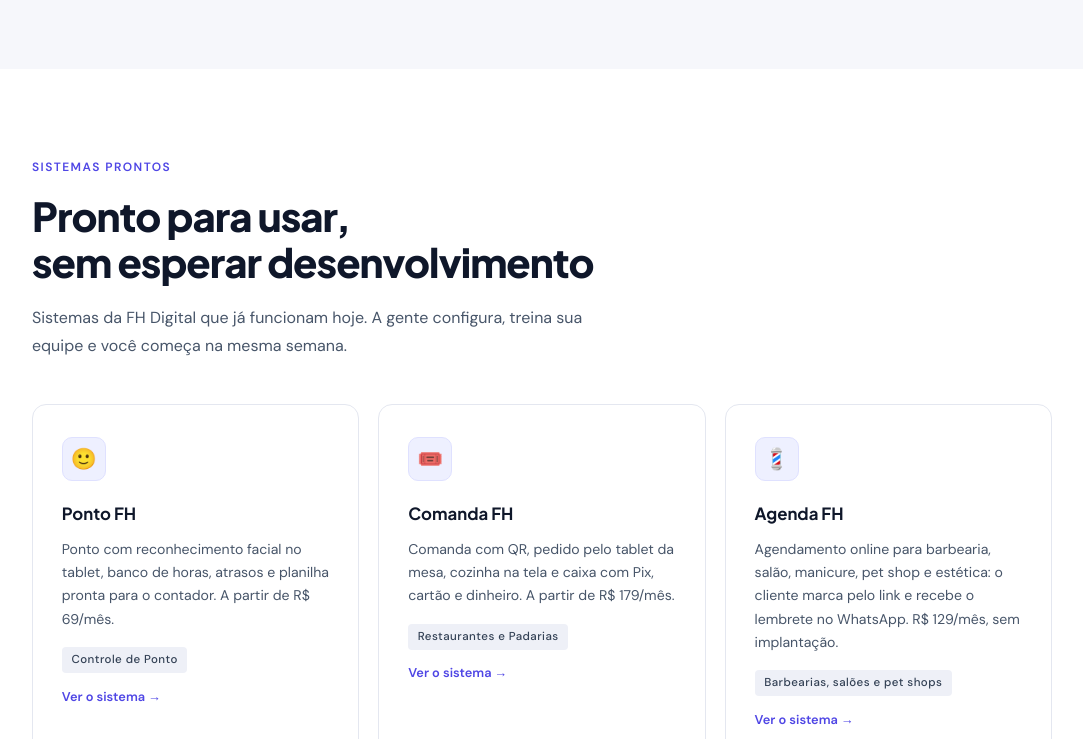
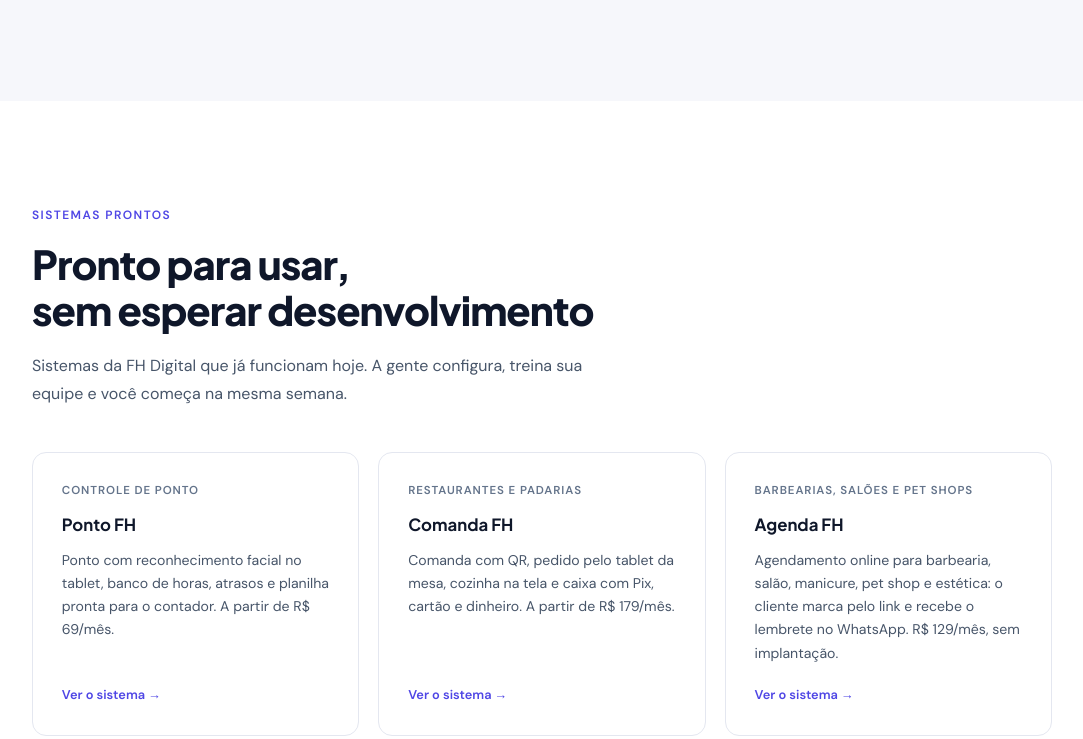
Before and after one commit to programadorfabricio/fh.dev, a plain HTML site: page index.html in a window 1280 px wide. Shown: the part 1207-1946 px from the top of the page, without its empty margins (98-1181 px from the left). Drawn offline with Linux system fonts and the light colour scheme.

Commit message:
Home clean: 2 fontes, sem emojis/animações, cards mais simples
Co-Authored-By: Claude Opus 5.5 <noreply@anthropic.com>
Claude-Session: https://claude.ai/code/session_011e8J5iVhRyvdzY5D7YiJG4

```diff
--- a/css/home-claro.css
+++ b/css/home-claro.css
@@ -316,3 +316,40 @@ body.tema-claro {
 .tema-claro .pricing-btn.featured-btn { background: var(--accent); border-color: var(--accent); color: #fff; }
 .tema-claro .pricing-price { font-size: 1.7rem; white-space: nowrap; }
 .tema-claro .pricing-price.custom-price { font-size: 1.5rem; }
+
+/* ===== CLEAN: menos elementos, menos movimento ===== */
+/* só 2 fontes: Plus Jakarta Sans (títulos) + DM Sans (texto) */
+.tema-claro .nav-logo, .tema-claro .logo-name-main { font-family: var(--titulo); font-weight: 800; }
+
+/* sem animações de entrada nem efeitos que "pulam" */
+.tema-claro .hero-badge, .tema-claro .hero h1, .tema-claro .hero-sub,
+.tema-claro .hero-actions, .hero-provas, .hero-visual { animation: none; }
+.tema-claro .badge-dot { animation: none; }
+.tema-claro .service-card:hover { transform: none; box-shadow: none; }
+
+/* cards: sem emoji, segmento discreto em cima, título, texto e link */
+.tema-claro .service-card { display: flex; flex-direction: column; padding: 1.8rem; }
+.tema-claro .service-icon { display: none; }
+.tema-claro .service-tag {
+  order: -1;
+  margin: 0 0 0.6rem;
+  padding: 0;
+  background: none;
+  color: var(--muted2);
+  font-size: 0.72rem;
+  font-weight: 600;
+  text-transform: uppercase;
+  letter-spacing: 0.08em;
+}
+.tema-claro .service-card p { flex: 1; }
+.tema-claro .service-arrow { margin-top: 1.2rem; }
+
+/* depoimentos sem aspas decorativas nem itálico */
+.tema-claro .testimonial-quote { display: none; }
+.tema-claro .testimonial-text { font-style: normal; }
+
+/* mais respiro entre seções */
+.tema-claro main > section { padding-top: 6.5rem; padding-bottom: 6.5rem; }
+@media (max-width: 768px) {
+  .tema-claro main > section { padding-top: 4.5rem; padding-bottom: 4.5rem; }
+}
--- a/index.html
+++ b/index.html
@@ -42,10 +42,10 @@
 <!-- ✅ FIX 2: Preload da fonte principal para reduzir LCP -->
 <link rel="preconnect" href="https://fonts.googleapis.com">
 <link rel="preconnect" href="https://fonts.gstatic.com" crossorigin>
-<link rel="preload" as="style" href="https://fonts.googleapis.com/css2?family=Plus+Jakarta+Sans:wght@600;700;800&family=Syne:wght@700;800&family=DM+Sans:ital,wght@0,300;0,400;0,500;0,600;1,300&display=swap">
-<link rel="stylesheet" href="https://fonts.googleapis.com/css2?family=Plus+Jakarta+Sans:wght@600;700;800&family=Syne:wght@700;800&family=DM+Sans:ital,wght@0,300;0,400;0,500;0,600;1,300&display=swap" media="print" onload="this.media='all'">
+<link rel="preload" as="style" href="https://fonts.googleapis.com/css2?family=Plus+Jakarta+Sans:wght@600;700;800&family=DM+Sans:ital,wght@0,300;0,400;0,500;0,600;1,300&display=swap">
+<link rel="stylesheet" href="https://fonts.googleapis.com/css2?family=Plus+Jakarta+Sans:wght@600;700;800&family=DM+Sans:ital,wght@0,300;0,400;0,500;0,600;1,300&display=swap" media="print" onload="this.media='all'">
 <noscript>
-  <link rel="stylesheet" href="https://fonts.googleapis.com/css2?family=Plus+Jakarta+Sans:wght@600;700;800&family=Syne:wght@700;800&family=DM+Sans:ital,wght@0,300;0,400;0,500;0,600;1,300&display=swap">
+  <link rel="stylesheet" href="https://fonts.googleapis.com/css2?family=Plus+Jakarta+Sans:wght@600;700;800&family=DM+Sans:ital,wght@0,300;0,400;0,500;0,600;1,300&display=swap">
 </noscript>
 
 <!-- ✅ FIX 3: CSS próprio carrega normalmente (crítico) -->
```
